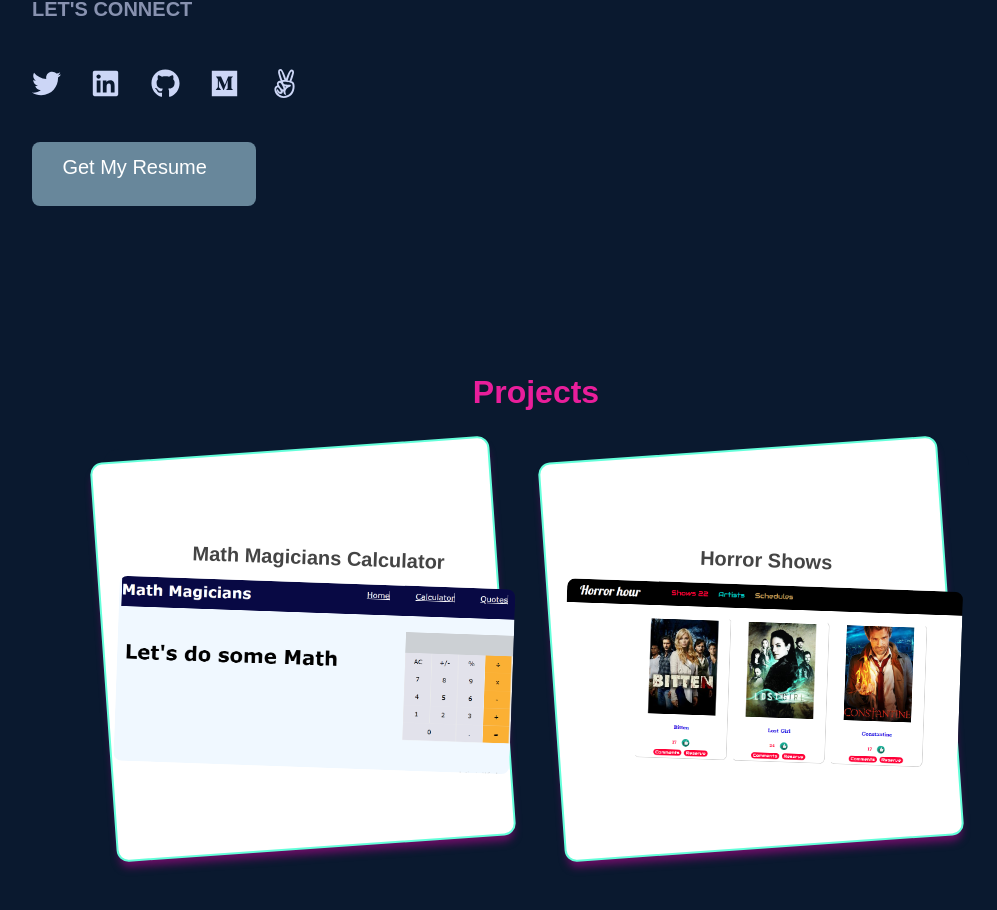
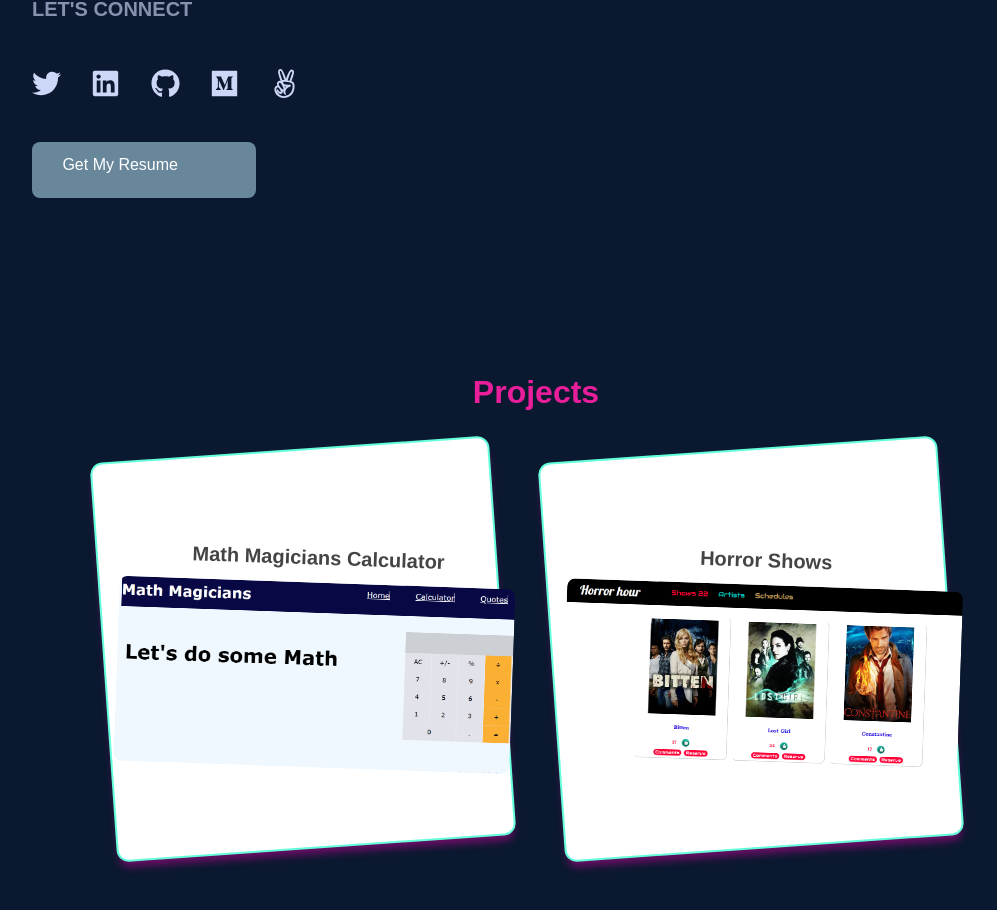
Before and after one commit to ijeomaodinko/Portfolio, a React (Create React App) app: page / in a window 1280 px wide. Shown: the part 1535-2445 px from the top of the page, without its empty margins (104-1101 px from the left). Built offline with nearby package versions, Linux system fonts and the light colour scheme.

Commit message:
Add files

```diff
--- a/src/components/about.css
+++ b/src/components/about.css
@@ -92,8 +92,8 @@
     border-width: 1rem;
     box-sizing: border-box;
     background-color: rgb(104, 135, 155);
-    height: 8vh;
-    font-size: 20px;
+    height: 7vh;
+    font-size: 16px;
     border-radius: 0.5rem;
     color:rgb(24, 23, 23);
     font-family: sans-serif
--- a/src/components/about.jsx
+++ b/src/components/about.jsx
@@ -105,7 +105,7 @@
                 </div>
 
                 <div className="resume">
-                <a href="https://docs.google.com/document/d/1NJyon1GKzHx4COIBLH6vuco-nFt-Vm1aXktGAcrbdMw/edit?usp=sharing">
+                <a href="https://drive.google.com/file/d/1p0MsdE1aLPb6er4fy-3XeW23N5FVcGK3/view?usp=sharing">
                 Get My Resume </a></div>
             </div>
 
```
